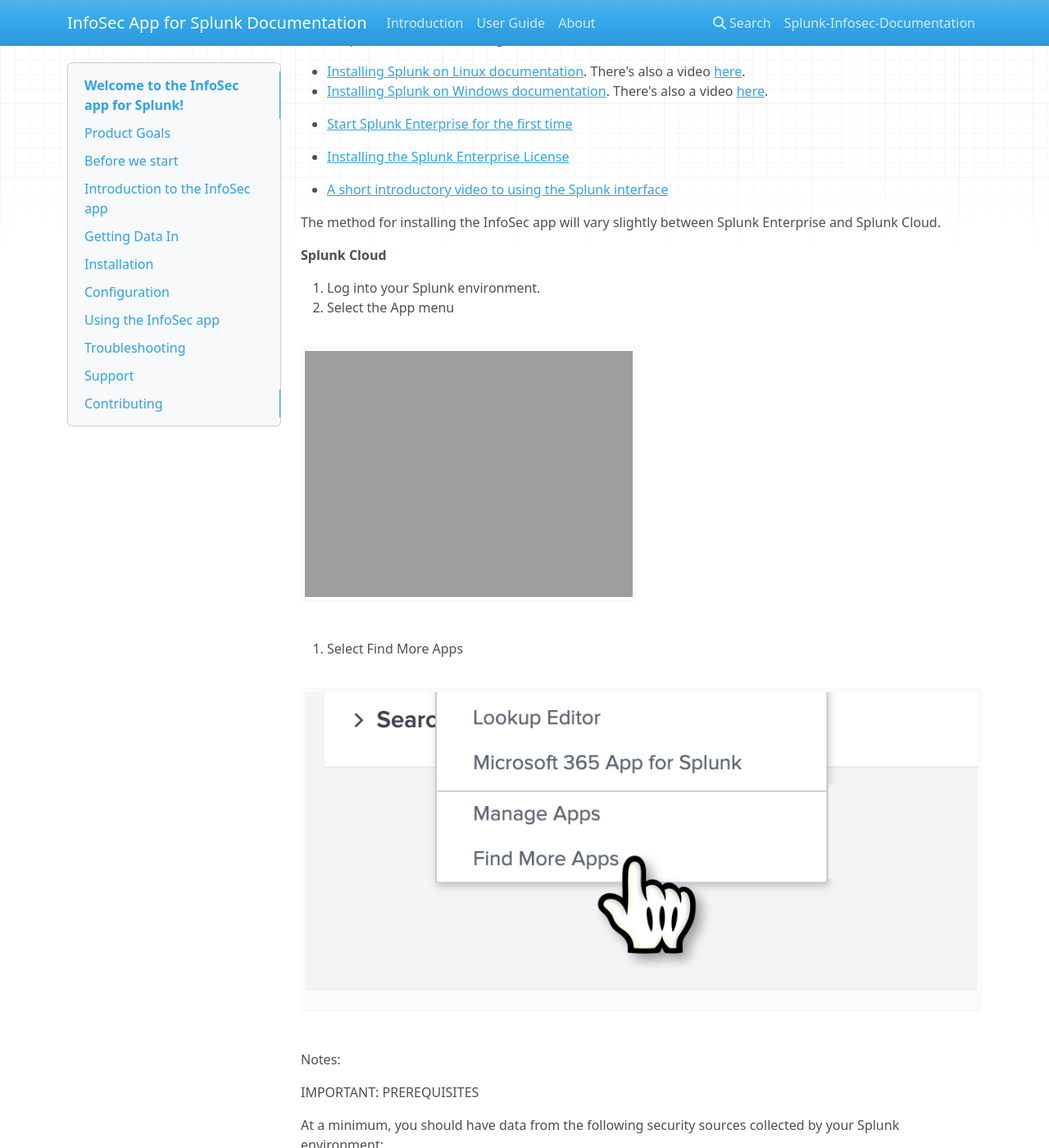
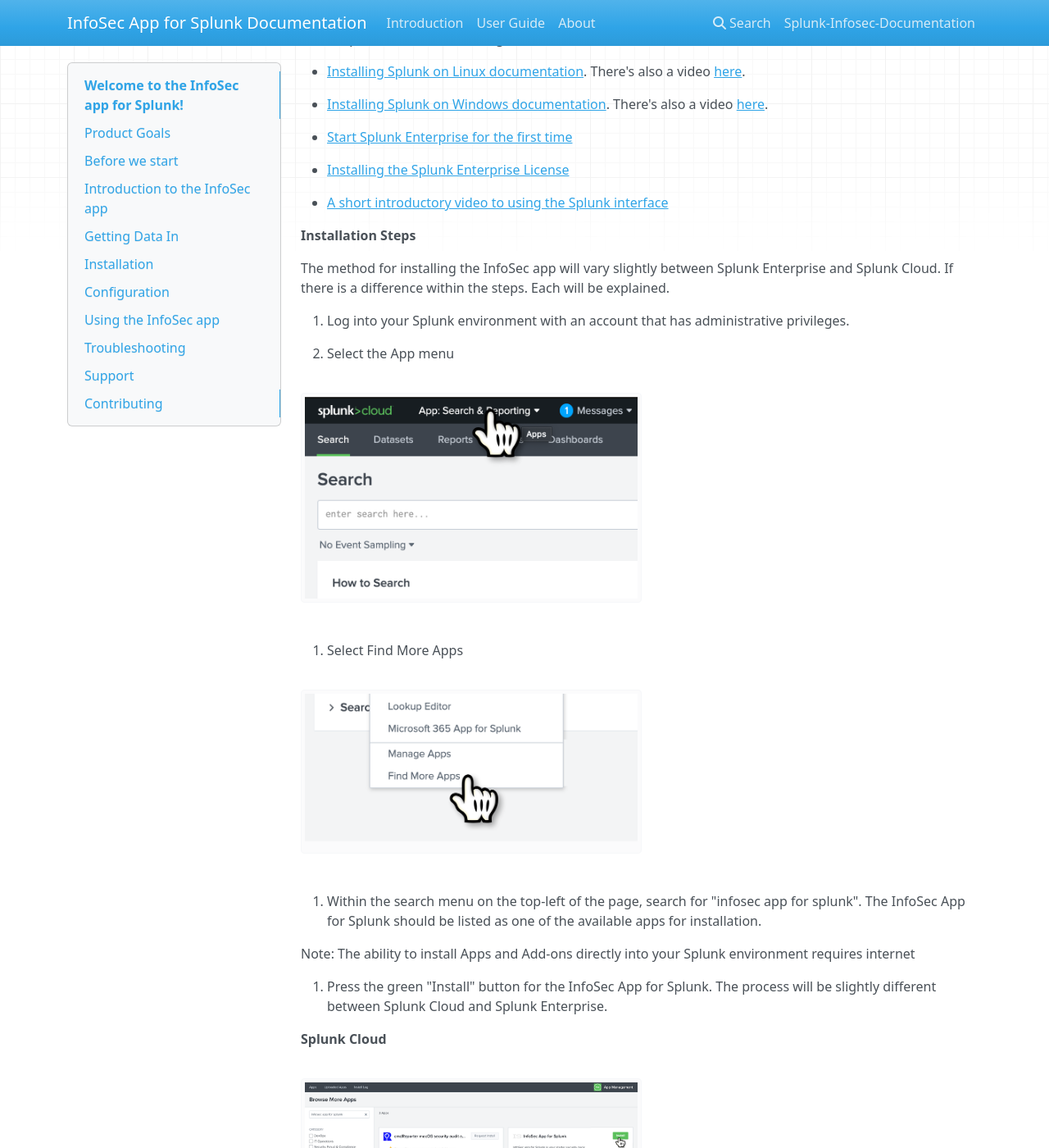
Before and after one commit to philwild/infosecdocs, an MkDocs documentation site: the page built from docs/README.md, in a window 1280 px wide and 1400 px high, scrolled down 24196 px. Shown: the whole window at 82% size. Built offline with MkDocs 1.6.1, drawn with Linux system fonts in a browser that asks for light colours; nearby versions of some CDN libraries; some of the changed text lies outside the part shown.

Commit message:
installation. Continuing

```diff
--- a/docs/README.md
+++ b/docs/README.md
@@ -221,25 +221,46 @@ The InfoSec app for Splunk can be installed directly into Splunk in the same way
 It's assumed that you already have Splunk installed somewhere, or you're using Splunk Cloud. This document does not cover installing and configuring Splunk for the first time. If you need to do this before proceeding further, please view the following resources:
 
 * [Installing Splunk on Linux documentation](https://docs.splunk.com/Documentation/Splunk/8.0.6/Installation/InstallonLinux). There's also a video [here](https://www.splunk.com/en_us/training/videos/installing-splunk-enterprise-on-linux.html).
+
 * [Installing Splunk on Windows documentation](https://docs.splunk.com/Documentation/Splunk/8.0.6/Installation/InstallonWindows). There's also a video [here](https://www.splunk.com/en_us/resources/videos/installing-splunk-on-windows.html).
 
 * [Start Splunk Enterprise for the first time](https://docs.splunk.com/Documentation/Splunk/8.0.6/Installation/StartSplunkforthefirsttime)
+
 * [Installing the Splunk Enterprise License](https://docs.splunk.com/Documentation/Splunk/8.0.6/Installation/Installalicense)
 
 * [A short introductory video to using the Splunk interface](https://www.splunk.com/en_us/resources/videos/splunk-web-demo.html)
 
-The method for installing the InfoSec app will vary slightly between Splunk Enterprise and Splunk Cloud.
+**Installation Steps**
+
+The method for installing the InfoSec app will vary slightly between Splunk Enterprise and Splunk Cloud. If there is a difference within the steps. Each will be explained.
+
+1. Log into your Splunk environment with an account that has administrative privileges.
+
+2. Select the App menu
+
+<img src="./Images/AppMenu.png" width=50% height=50%>
+
+3. Select Find More Apps
+
+<img src="./Images/FindMoreApps.png" width=50% height=50%>
+
+4. Within the search menu on the top-left of the page, search for "infosec app for splunk". The InfoSec App for Splunk should be listed as one of the available apps for installation.
+
+Note: The ability to install Apps and Add-ons directly into your Splunk environment requires internet
+
+5. Press the green "Install" button for the InfoSec App for Splunk. The process will be slightly different between Splunk Cloud and Splunk Enterprise.
 
 **Splunk Cloud**
 
-1. Log into your Splunk environment.
-2. Select the App menu
+<img src="./Images/Search&Install.png" width=50% height=50%>
 
-![App menu](./Images/AppMenu.png | width=100)
+6. When asked to confirm, select "Continue".
 
-3. Select Find More Apps
+**Splunk Enterprise**
 
-![Find More Apps](./Images/FindMoreApps.png)
+<img src="./Images/Login&Install.png" width=50% height=50%>
+
+7. Login with your splunk.com credentials to install the app, not your Splunk Enterprise instance account. If you have a larger distributed Splunk Enterprise environment you only need to install the InfoSec app on the search head. It does not need to be installed on the indexers.
 
 
 
```
Also changed, not shown: docs/Images/Login&Install.png (added), docs/Images/Search&Install.png (added).
